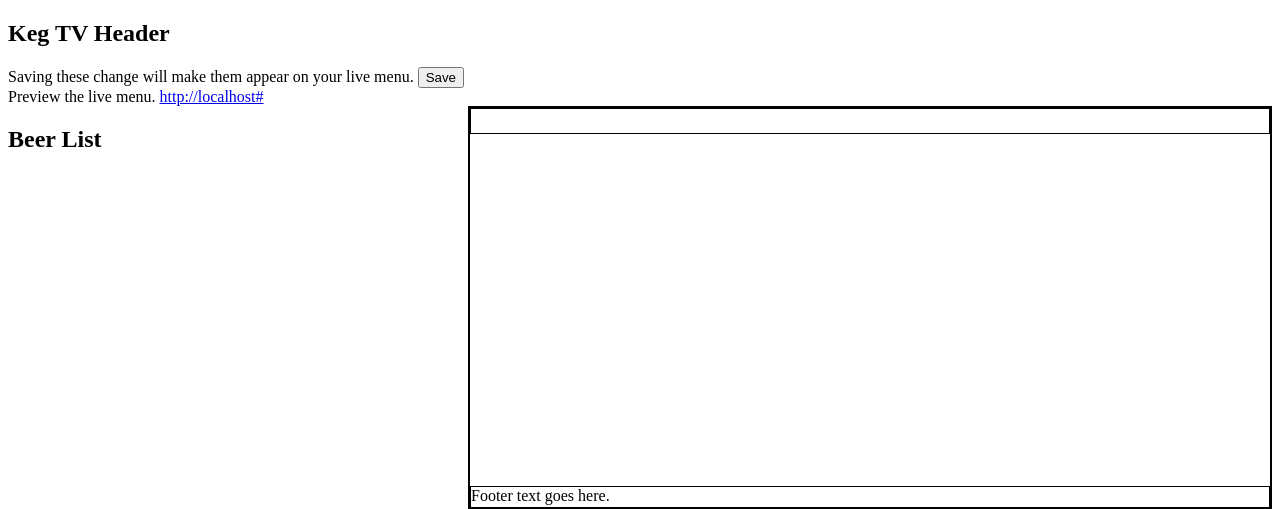
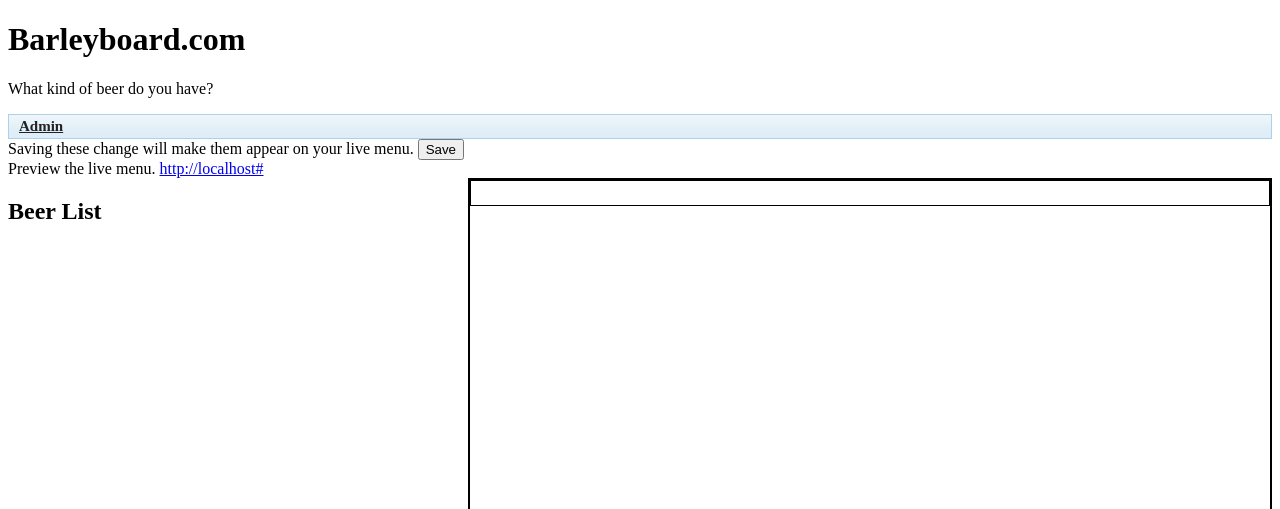
Before and after one commit to wilblack/kegtv2, a Django app: template templates/billboard/edit.html in a window 1280 px wide. Shown: the top 509 px of the page. Run offline with Django 3.2, Linux system fonts and the light colour scheme; the template is opened without the code that fills it, so the values that code supplies are empty; parts of the project's set-up code (start-up, migrations or seed data) failed here and were passed over.

Commit message:
Mostly messing with colors. Added a few beer types and cleaned up the preview menu.

```diff
--- a/auth_fix/fixtures/initial_data.yaml
+++ b/auth_fix/fixtures/initial_data.yaml
@@ -125,7 +125,7 @@
     is_active: true
     is_staff: true
     is_superuser: true
-    last_login: 2011-11-05 08:30:23.077038
+    last_login: 2011-11-10 17:59:33.671191
     last_name: ''
     password: sha1$52d45$84cef8ce5fea73b1c3936c11841c6b0df45cb655
     user_permissions: []
--- a/beers/fixtures/initial_data.yaml
+++ b/beers/fixtures/initial_data.yaml
@@ -26,29 +26,53 @@
 - fields: {about: '', abv: null, beer_type: 5, brewery: 11, name: Pumpkin Ale}
   model: beers.beer
   pk: 9
-- fields: {about: Douple IPA Text, color1: '#006600', color2: '#993300', color3: '#660033',
+- fields: {about: '', abv: 11.0, beer_type: 7, brewery: 12, name: Black Xantus}
+  model: beers.beer
+  pk: 10
+- fields: {about: '', abv: 5.0, beer_type: 8, brewery: 2, name: Black Butte}
+  model: beers.beer
+  pk: 11
+- fields: {about: A reddish maltier ale., color1: '#DEAF94', color2: '#8F4B25', color3: '#E38ESF',
+    name: Amber Ale}
+  model: beers.beertype
+  pk: 5
+- fields: {about: '', color1: '#FFFFFF', color2: '#503e2b', color3: '#808094', name: Bitter}
+  model: beers.beertype
+  pk: 11
+- fields: {about: '', color1: '#FFFFFF', color2: '#503e2b', color3: '#808094', name: Brown
+      Ale}
+  model: beers.beertype
+  pk: 10
+- fields: {about: Douple IPA Text, color1: '#739E72', color2: '#324531', color3: '#2F6E2D',
     name: Double IPA}
   model: beers.beertype
   pk: 1
-- fields: {about: A hoppy beer., color1: '#009900', color2: '#CC6600', color3: '#990066',
+- fields: {about: '', color1: '#FFFFCC', color2: '#333399', color3: '#006666', name: Heffewiezen}
+  model: beers.beertype
+  pk: 6
+- fields: {about: A hoppy beer., color1: '#7EA37E', color2: '#094C09', color3: '#1A531A',
     name: IPA}
   model: beers.beertype
   pk: 2
+- fields: {about: '', color1: '#CC9900', color2: '#333399', color3: '#006666', name: Imperial
+      Stout}
+  model: beers.beertype
+  pk: 7
+- fields: {about: A lighter ale., color1: '#ADAA78', color2: '#575203', color3: '#8A853B',
+    name: Pale Ale}
+  model: beers.beertype
+  pk: 4
+- fields: {about: '', color1: '#877570', color2: '#120704', color3: '#2B1D19', name: Porter}
+  model: beers.beertype
+  pk: 8
 - fields: {about: 'A dark, malty beer.', color1: '#333333', color2: '#666633', color3: '#666633',
     name: Stout}
   model: beers.beertype
   pk: 3
-- fields: {about: A lighter ale., color1: '#CC6600', color2: '#333399', color3: '#009933',
-    name: Pale Ale}
+- fields: {about: '', color1: '#FFFFFF', color2: '#503e2b', color3: '#808094', name: Wheat
+      Beer}
   model: beers.beertype
-  pk: 4
-- fields: {about: A reddish maltier ale., color1: '#CC3300', color2: '#006666', color3: '#669900',
-    name: Amber Ale}
-  model: beers.beertype
-  pk: 5
-- fields: {about: '', color1: '#FFFFCC', color2: '#333399', color3: '#006666', name: Heffewiezen}
-  model: beers.beertype
-  pk: 6
+  pk: 9
 - fields: {about: About text, city: Eugene, name: Ninkasi, state: OR}
   model: beers.brewery
   pk: 1
@@ -82,3 +106,6 @@
 - fields: {about: Seasonal, city: Kennebunckport, name: Kennebunckport Brew Co., state: Maine}
   model: beers.brewery
   pk: 11
+- fields: {about: '', city: Paso Robles, name: Firestone Walker, state: CA}
+  model: beers.brewery
+  pk: 12
--- a/billboard/fixtures/initial_data.yaml
+++ b/billboard/fixtures/initial_data.yaml
@@ -4,3 +4,66 @@
 - fields: {title: Bier One Happy Hour Menu}
   model: billboard.menu
   pk: 2
+- fields: {title: Test Menu}
+  model: billboard.menu
+  pk: 3
+- fields: {beer: 9, menu: 1, name: '', position: 2-1, slogan: ''}
+  model: billboard.menuitem
+  pk: 10
+- fields: {beer: 8, menu: 1, name: '', position: 3-1, slogan: ''}
+  model: billboard.menuitem
+  pk: 11
+- fields: {beer: 1, menu: 1, name: '', position: 0-0, slogan: ''}
+  model: billboard.menuitem
+  pk: 13
+- fields: {beer: 3, menu: 1, name: '', position: 0-2, slogan: ''}
+  model: billboard.menuitem
+  pk: 16
+- fields: {beer: 7, menu: 1, name: '', position: 3-0, slogan: ''}
+  model: billboard.menuitem
+  pk: 17
+- fields: {beer: 6, menu: 1, name: '', position: 3-2, slogan: ''}
+  model: billboard.menuitem
+  pk: 19
+- fields: {beer: 4, menu: 1, name: '', position: 1-2, slogan: ''}
+  model: billboard.menuitem
+  pk: 26
+- fields: {beer: 5, menu: 1, name: '', position: 1-0, slogan: ''}
+  model: billboard.menuitem
+  pk: 27
+- fields: {beer: 9, menu: 1, name: '', position: 0-1, slogan: ''}
+  model: billboard.menuitem
+  pk: 28
+- fields: {beer: 8, menu: 1, name: '', position: 2-0, slogan: ''}
+  model: billboard.menuitem
+  pk: 29
+- fields: {beer: 3, menu: 1, name: '', position: 1-1, slogan: ''}
+  model: billboard.menuitem
+  pk: 30
+- fields: {beer: 3, menu: 3, name: '', position: 1-0, slogan: ''}
+  model: billboard.menuitem
+  pk: 32
+- fields: {beer: 4, menu: 3, name: '', position: 1-1, slogan: ''}
+  model: billboard.menuitem
+  pk: 33
+- fields: {beer: 5, menu: 3, name: '', position: 2-2, slogan: ''}
+  model: billboard.menuitem
+  pk: 34
+- fields: {beer: 6, menu: 3, name: '', position: 2-0, slogan: ''}
+  model: billboard.menuitem
+  pk: 35
+- fields: {beer: 8, menu: 3, name: '', position: 2-1, slogan: ''}
+  model: billboard.menuitem
+  pk: 36
+- fields: {beer: 9, menu: 3, name: '', position: 3-0, slogan: ''}
+  model: billboard.menuitem
+  pk: 37
+- fields: {beer: 10, menu: 3, name: '', position: 0-0, slogan: ''}
+  model: billboard.menuitem
+  pk: 38
+- fields: {beer: 4, menu: 3, name: '', position: 0-2, slogan: ''}
+  model: billboard.menuitem
+  pk: 39
+- fields: {beer: 11, menu: 1, name: '', position: 2-2, slogan: ''}
+  model: billboard.menuitem
+  pk: 40
--- a/templates/billboard/edit.html
+++ b/templates/billboard/edit.html
@@ -5,6 +5,7 @@
 {% block extrahead %}
 
 <link rel="stylesheet" href="{{ STATIC_URL }}css/billboard.css" />
+
 <script src="{{ STATIC_URL }}js/billboard.js" ></script>
 
 {% endblock %}
@@ -88,18 +89,7 @@ function grid_drop(event, ui){
   <li>col width: {{COL_WIDTH}}</li>
   <li>row height: {{ROW_HEIGHT}}</li>
 </ul>
-<script type="text/template" id="beer-item">
 
-  <div id="<%= cid %>" style='background-color:<%= color1 %>;' class="beer">
-      <span class='beer-name' style='color:<%= color2 %>;'><%= name %></span>
-      <span class='beer-type' style='color:<%= color3 %>;'><%= beer_type %></span>
-      <span class="beer-abv" style="color:red;">{{item.beer.abv}}</span>
-      <br />
-      <cite class='brewery-name'><%= brewery %> - <%= brewery_city %>, <%= brewery_state %></cite>
-
- </div>
-
-</script>
-
+{% include "billboard/menu_item_template.html" %}
 
 {% endblock %}
--- a/templates/billboard/grid2.html
+++ b/templates/billboard/live_grid.html
@@ -1,12 +1,13 @@
+{# used to draw the billboard grid #}
 <div id="menu-title">
   {{menu.title}}
  </div>
 
 <div id="menu-grid">
   {% for col in NCOLS %}
-  <div id="col-{{col}}" class="col left">
+  <div id="col-{{col}}" class="col left {% if forloop.first %}first{% endif %}{% if forloop.last %}last{% endif %}">
     {% for row in NROWS %}
-    <div id="{{row}}-{{col}}" class="menu-item grid-cell">
+    <div id="{{row}}-{{col}}" class="menu-item grid-cell {% if forloop.first %}first{% endif %}{% if forloop.last %}last{% endif %}">
       <p>Empty Menu Item</p>
     </div>
     {% endfor %}
--- /dev/null
+++ b/templates/billboard/menu_item_template.html
@@ -0,0 +1,16 @@
+<script type="text/template" id="beer-item">
+
+  <div id="<%= cid %>" style='background-color:<%= color1 %>;' class="beer">
+      <div class='beer-name' style='color:<%= color2 %>;'><%= name %></div>
+
+      <div>
+        <span class='brewery-name' style='color:<%= color3 %>;'><%= brewery %></span>
+        <span class='beer-type right' style='color:<%= color3 %>;'><%= beer_type %></span>
+      </div>
+      <div>
+        <span class='brewery-name'style='color:<%= color3 %>;'><%= brewery_city %>, <%= brewery_state %> </span>
+        <span class="beer-abv right" ><%= abv %> %</span>
+      </div>
+ </div>
+
+</script>
--- /dev/null
+++ b/templates/header.html
@@ -0,0 +1,4 @@
+<div class="ui-widget-header">
+  <a href="/admin/">Admin</a>
+
+</div>
--- a/templates/site_base.html
+++ b/templates/site_base.html
@@ -25,7 +25,10 @@ $(document).ready(function(){
 
 <body>
 {% block header %}
-<h2>Keg TV Header</h2>
+<h1>Barleyboard.com</h1>
+<p>What kind of beer do you have?</p>
+
+{% include "header.html" %}
 
 {% endblock %}
 
```
Also changed, not shown: beers/models.py (+10 -6 lines), billboard/views.py (+13 -7 lines), templates/billboard/billboard_css.html (added, +64 -0 lines), templates/billboard/preview.html (+3 -73 lines), kegtv.db.
